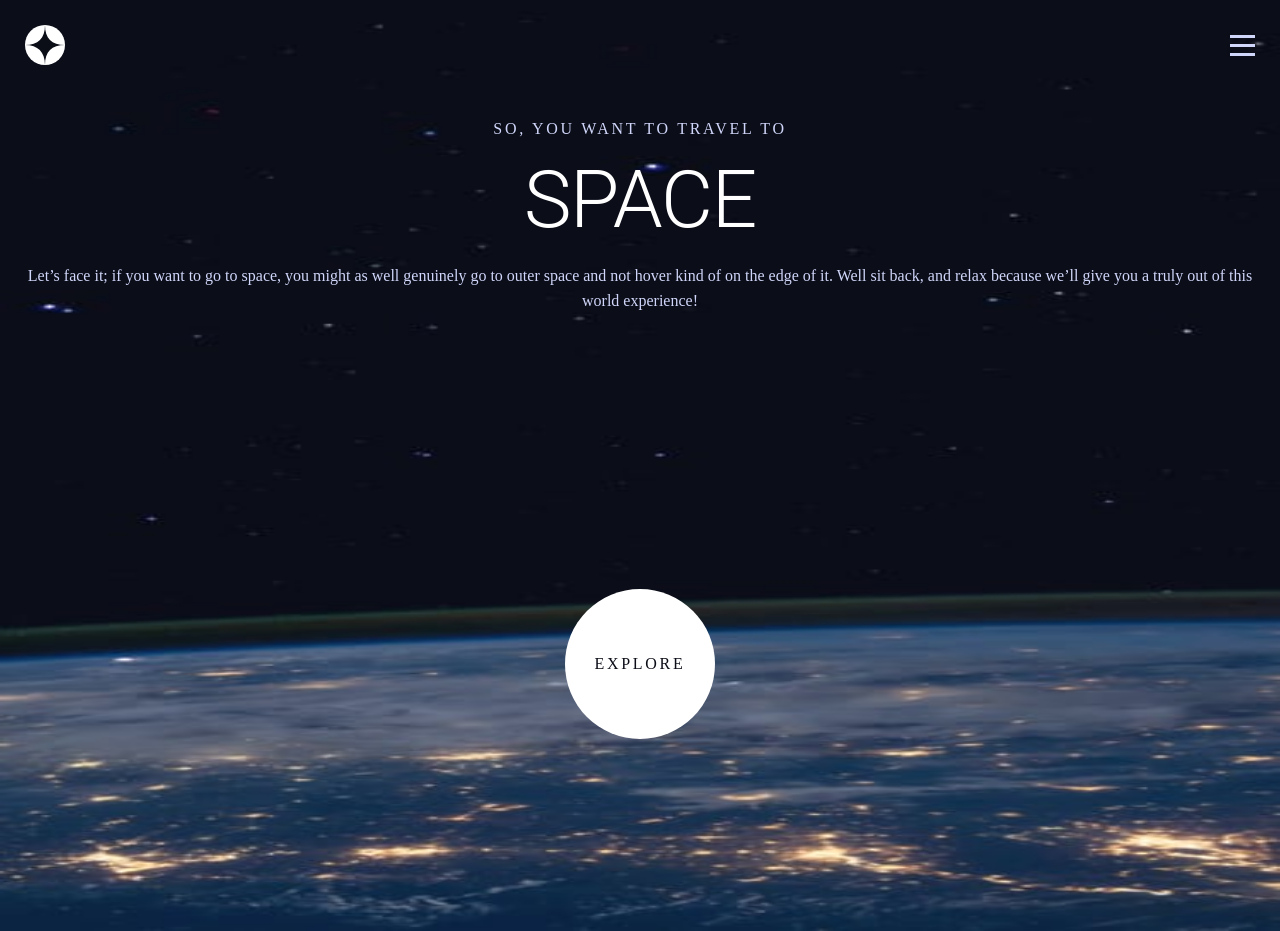
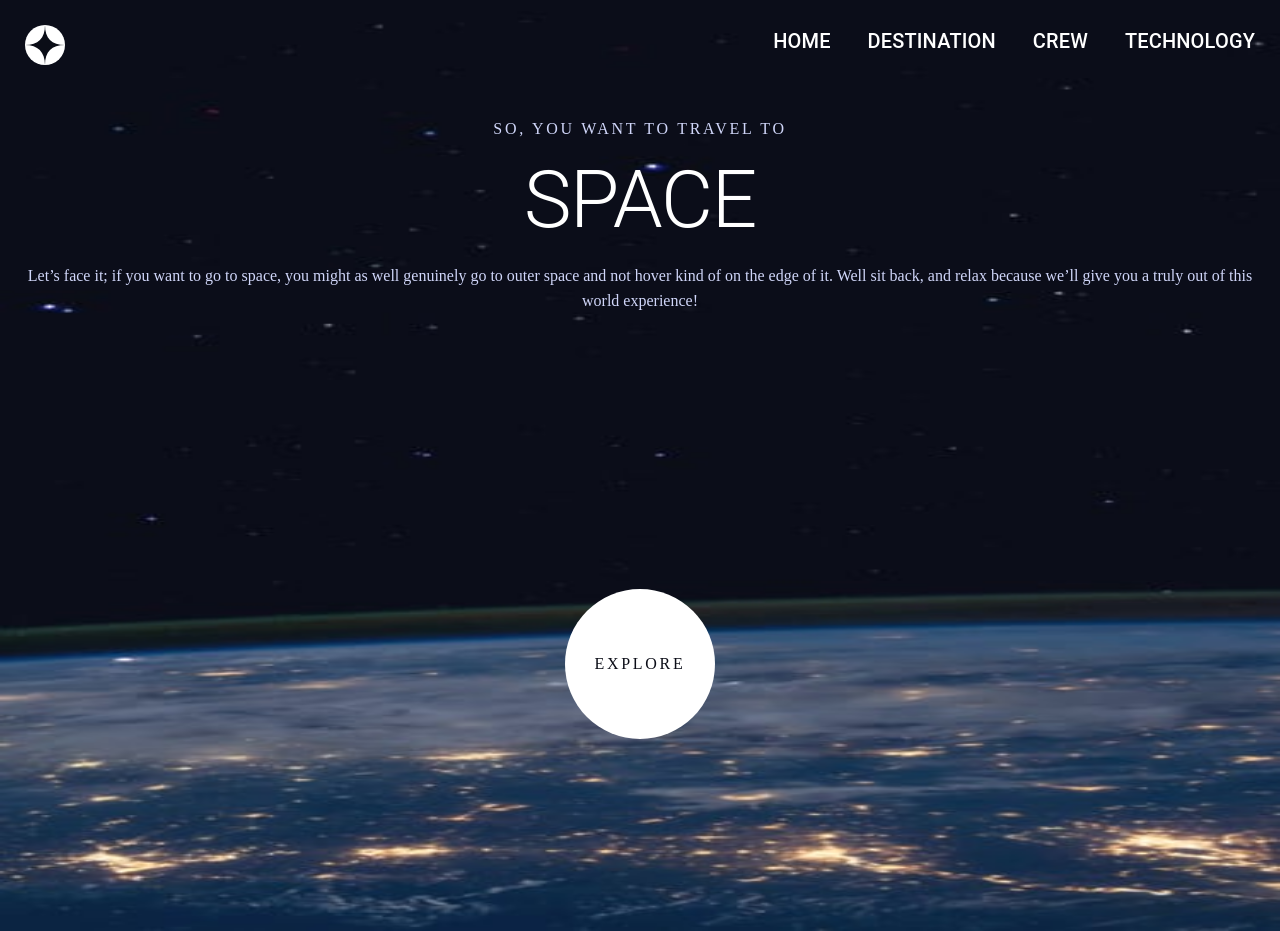
Before and after one commit to nikanoza/space-tourism-1, a Next.js app: page / in a window 1280 px wide. Built offline with nearby package versions, Linux system fonts and the light colour scheme.

Commit message:
feat: add hamburger menu

```diff
--- a/components/Header.js
+++ b/components/Header.js
@@ -1,22 +1,110 @@
-import { Box, CardMedia } from "@mui/material";
-import React from "react";
+import { Box, CardMedia, Typography } from "@mui/material";
+import React, { useState } from "react";
 import Image from "next/image";
 
 export default function Header() {
+  const [nav, setNav] = useState(false);
+  const handleClick = () => {
+    setNav(!nav);
+  };
   return (
+    <>
       <Box
-      sx={{ display: "flex", justifyContent: "space-between", padding: "25px" }}
+        sx={{
+          display: "flex",
+          justifyContent: "space-between",
+          padding: "25px",
+        }}
       >
-      <Image src="/assets/shared/logo.svg" alt="Logo" width={40} height={40} />
+        <Image
+          src="/assets/shared/logo.svg"
+          alt="Logo"
+          width={40}
+          height={40}
+        />
         <Box
+          sx={{
+            display: { xs: "none", md: "flex" },
+            gap: "37px",
+          }}
+        >
+          <Typography variant="h6" sx={{ color: "#FFFFFF" }}>
+            HOME
+          </Typography>
+          <Typography variant="h6" sx={{ color: "#FFFFFF" }}>
+            DESTINATION
+          </Typography>
+          <Typography variant="h6" sx={{ color: "#FFFFFF" }}>
+            CREW
+          </Typography>
+          <Typography variant="h6" sx={{ color: "#FFFFFF" }}>
+            TECHNOLOGY
+          </Typography>
+        </Box>
+        <Box
+          onClick={handleClick}
           component="img"
           sx={{
             height: 21,
             width: 25,
             margin: "auto 0",
+            display: { xs: "block", md: "none" },
           }}
-        src="/assets/shared/icon-hamburger.svg"
+          src={
+            nav
+              ? `/assets/shared/icon-close.svg`
+              : `/assets/shared/icon-hamburger.svg`
+          }
         />
       </Box>
+      {nav ? (
+        <Box
+          sx={{
+            position: "absolute",
+            right: "0",
+            display: "flex",
+            flexDirection: "column",
+            gap: "20px",
+            height: "100%",
+            background: `rgba(255, 255, 255, 0.04)`,
+            backdropFilter: `blur(40.7742px)`,
+            padding: "32px",
+          }}
+        >
+          <Typography
+            variant="p"
+            sx={{
+              color: "#FFFFFF",
+            }}
+          >
+            00 HOME
+          </Typography>
+          <Typography
+            variant="p"
+            sx={{
+              color: "#FFFFFF",
+            }}
+          >
+            01 DESTINATION
+          </Typography>
+          <Typography
+            variant="p"
+            sx={{
+              color: "#FFFFFF",
+            }}
+          >
+            02 CREW
+          </Typography>
+          <Typography
+            variant="p"
+            sx={{
+              color: "#FFFFFF",
+            }}
+          >
+            03 TECHNOLOGY
+          </Typography>
+        </Box>
+      ) : null}
+    </>
   );
 }
```
Lines whose indentation alone changed are shown as unchanged.
